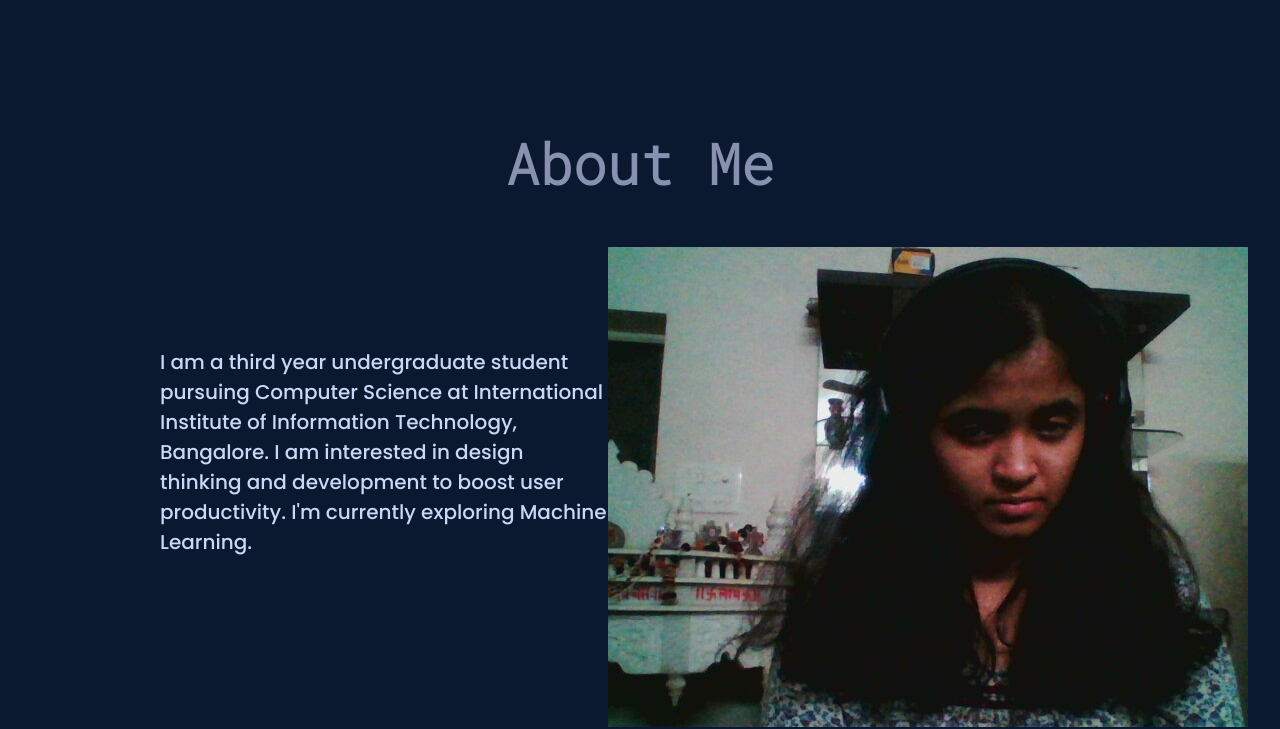
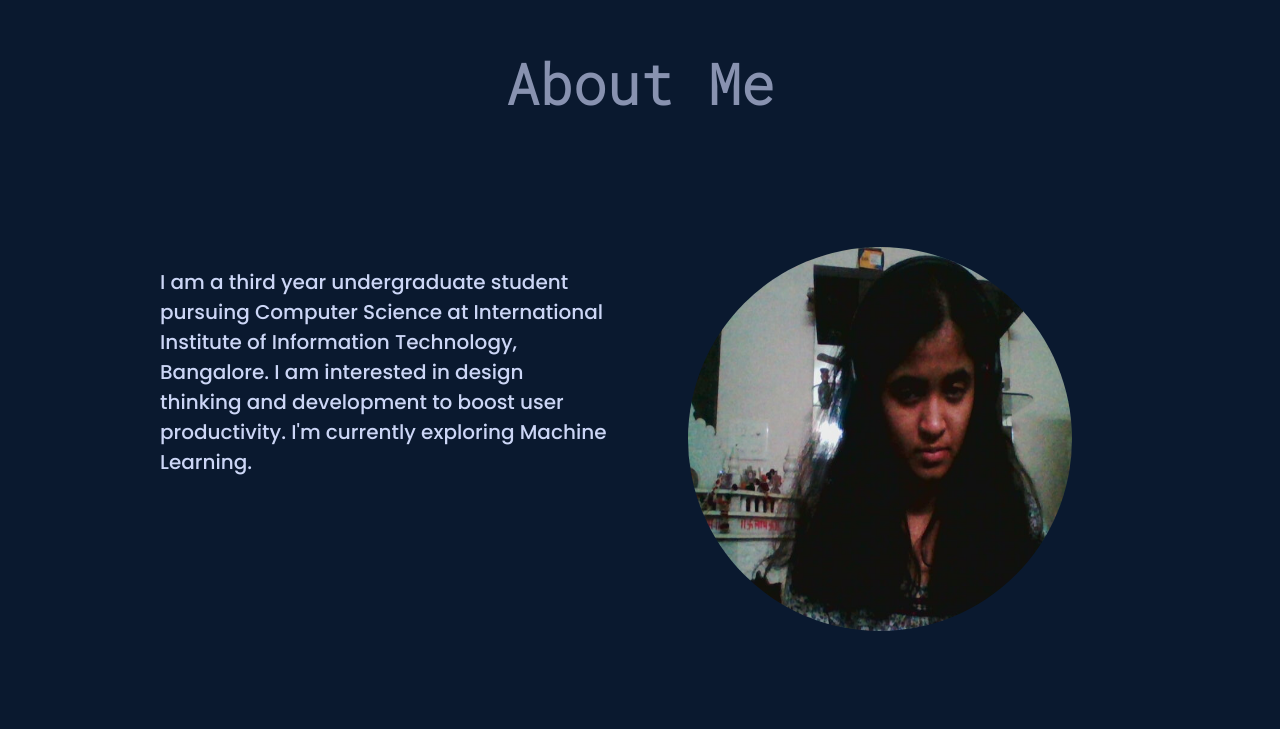
Before and after one commit to Vaibhavi1707/Vaibhavi1707.github.io, a React (Create React App) app in the folder portfolio/: page / in a window 1280 px wide. Shown: the part 800-1529 px from the top of the page. Built offline with nearby package versions, Linux system fonts and the light colour scheme.

Commit message:
Shaped image

```diff
--- a/portfolio/package.json
+++ b/portfolio/package.json
@@ -10,6 +10,7 @@
     "@testing-library/user-event": "^12.8.3",
     "react": "^17.0.2",
     "react-dom": "^17.0.2",
+    "react-responsive-cards": "^3.1.1",
     "react-router-dom": "^5.2.0",
     "react-scripts": "4.0.3",
     "react-typical": "^0.1.3",
--- a/portfolio/src/css/About.css
+++ b/portfolio/src/css/About.css
@@ -3,7 +3,7 @@
 .about {
     height: 100vh;
     width: 100vw;
-    padding: 10vh 0vh 0vh 0vh;
+    /* padding: 10vh 0vh 0vh 0vh; */
 }
 
 .about > h2 {
@@ -14,16 +14,16 @@
 
 .matter {
     display: flex;
-
+    flex-direction: row;
+    padding: 10vh 20vh;
 }
 
-.about .matter > p {
+.about .matter .desc > p {
     text-align: left;
     color: #CCD6F6;
-    padding-top: 10vh;
+    padding-right: 10vh;
     font-family: 'Poppins', 'sans-serif';
     font-size: 20px;
     width: 35vw;
-    padding-left: 20vh;
-
+    /* padding: 20vh; */
 }
--- a/portfolio/src/css/Intro.css
+++ b/portfolio/src/css/Intro.css
@@ -3,6 +3,7 @@
 
 .intro {
     height: 100vh;
+    width: 100vw;
     /* padding-top: 50px; */
 }
 
--- a/portfolio/src/pages/About.js
+++ b/portfolio/src/pages/About.js
@@ -8,12 +8,15 @@ function About() {
         <div className = "about">
             <h2>About Me</h2>
             <div className = "matter">
+                <div className = "desc">
                 <p>
                     I am a third year undergraduate student pursuing Computer Science at International Institute of Information Technology, Bangalore.
                     I am interested in design thinking and development to boost user productivity. I'm currently exploring Machine Learning.
                 </p>
-
-                <img src = {me} alt = "me"></img>
+                </div>
+                <div>
+                <img src = {me} alt = "me" style = {{ width: "30vw", height: "30vw", borderRadius: "15vw" }}></img>
+                </div>
             </div>
         </div>
     )
--- a/portfolio/src/pages/Experience.js
+++ b/portfolio/src/pages/Experience.js
@@ -9,20 +9,39 @@ import istem from "../images/istem.jpeg";
 
 import Card from "../components/Card";
 
+import { Cards } from 'react-responsive-cards';
+
 
 function Experience() {
+    const ehrcDetails = [{
+        title: "Backend Developer, E-HRC",
+        description: "NP Lab Dashboard",
+        image: ehrc,
+        // handleOnClick: () =>
+    }]
+
+    const spAwareDetails = [{
+        title: "UI/UX Intern",
+        description: "Spiritual Awareness",
+        image: spAware,
+        // handleOnClick: () =>
+    }]
+
     return (
         <div className = "experience">
             <h2>Experience</h2>
             <div className = "experience__cards">
             {/* <h3>Internships</h3> */}
-                <Card textColor = "#0A192F" cardColor = "#8892B0" imgSrc = {ehrc} title = "Backend Developer, E-HRC" description="NP Lab Dashboard" />
-                <Card textColor = "#0A192F" cardColor = "#8892B0" imgSrc = {spAware} title = "UI/UX Intern" description="Spiritual Awareness" />
+            <Card textColor = "#0A192F" cardColor = "#8892B0" imgSrc = {ehrc} title = "Backend Developer, E-HRC" description="NP Lab Dashboard" />
+            <Card textColor = "#0A192F" cardColor = "#8892B0" imgSrc = {spAware} title = "UI/UX Intern" description="Spiritual Awareness" />
+
             {/* <h3>Volunteering</h3> */}
-                <Card textColor = "#0A192F" cardColor = "#8892B0" imgSrc = {adv} title = "Student Advocate" description="SUSE Challenge" />
-                <Card textColor = "#0A192F" cardColor = "#8892B0" imgSrc = {sq1} title = "Core Member" description = "Induction"/>
-                <Card textColor = "#0A192F" cardColor = "#8892B0" imgSrc = {istem} title = "Volunteer" description = "IStem Hackathon"/>
+            <Card textColor = "#0A192F" cardColor = "#8892B0" imgSrc = {adv} title = "Student Advocate" description="SUSE Challenge" />
+            <Card textColor = "#0A192F" cardColor = "#8892B0" imgSrc = {sq1} title = "Core Member" description = "Induction"/>
+            <Card textColor = "#0A192F" cardColor = "#8892B0" imgSrc = {istem} title = "Volunteer" description = "IStem Hackathon"/>
+
             </div>
+
         </div>
     )
 }
```
Also changed, not shown: 1 other file (tests, documents, lock files or other folders).
